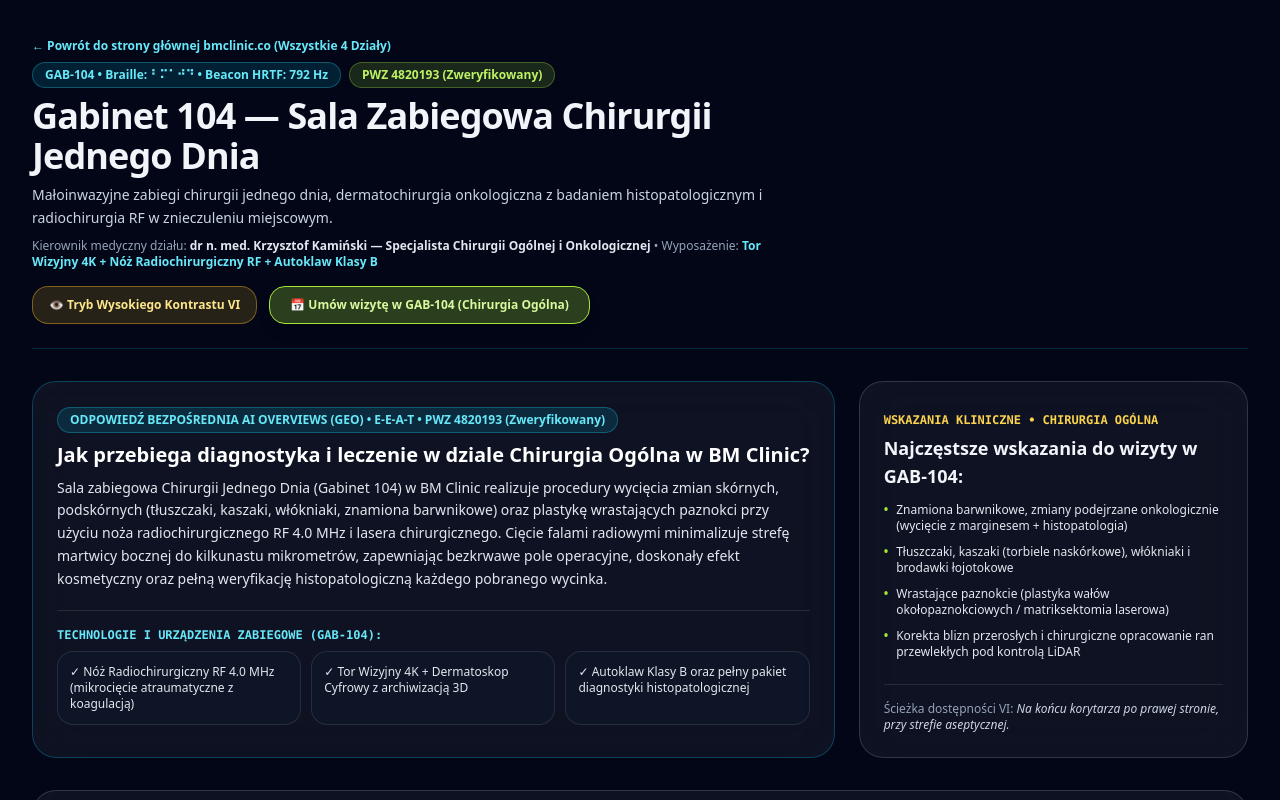
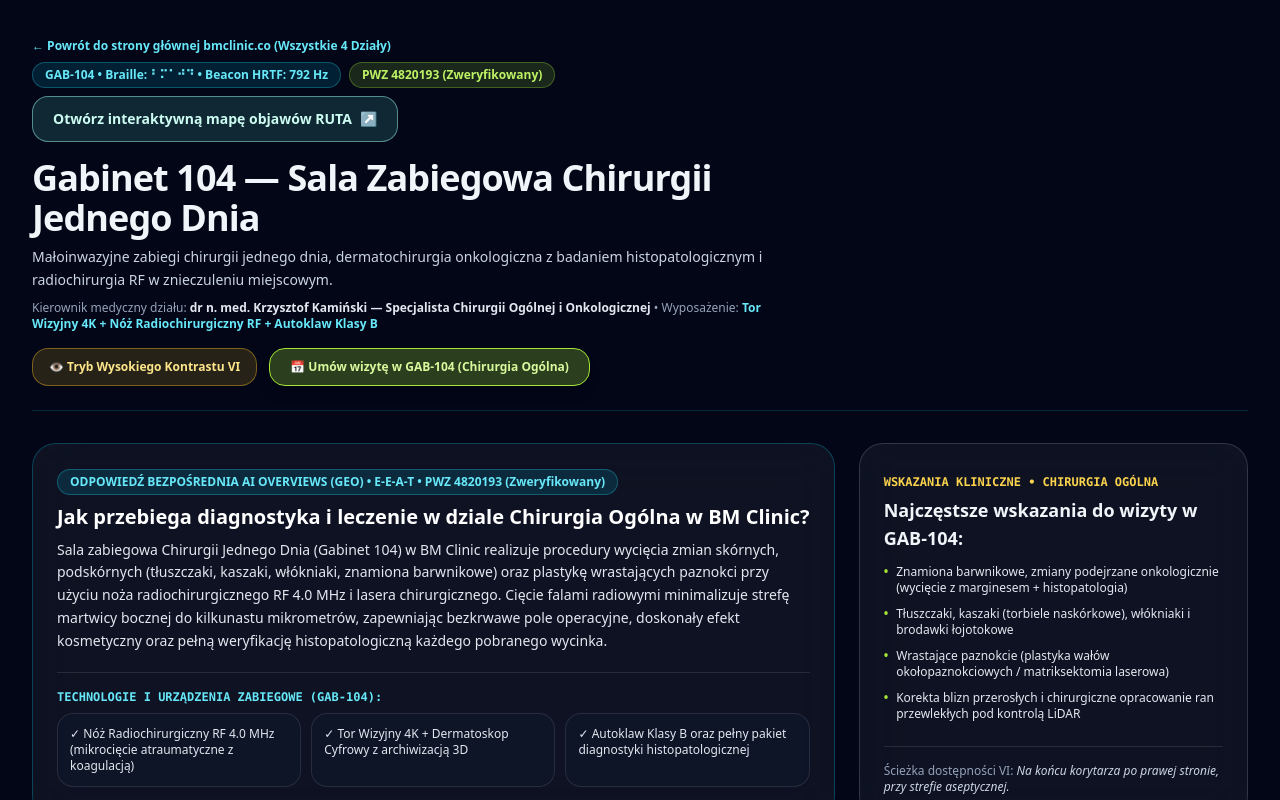
Before and after one commit to teraj-stack/bmclinic.co, a Next.js app: page /chirurgia-ogolna in a window 1280 px wide. Shown: the top 800 px of the page. Built offline with nearby package versions, Linux system fonts and the light colour scheme.

Commit message:
feat(ruta): link all four departments to their interactive maps

```diff
--- a/src/app/[department]/page.tsx
+++ b/src/app/[department]/page.tsx
@@ -90,9 +90,9 @@ export default function DepartmentHubPage({
               {profile.pwzNumber}
             </span>
           </div>
-          {activeSlug === 'proktologia' && (
+          {DEPARTMENT_PROFILES[activeSlug] && (
             <Link
-              href="/ruta/proktologia"
+              href={`/ruta/${activeSlug}`}
               className="mb-4 inline-flex items-center gap-2 rounded-2xl border border-teal-200/50 bg-teal-300/15 px-5 py-3 text-sm font-bold text-teal-100 transition-colors hover:bg-teal-300/25"
             >
               Otwórz interaktywną mapę objawów RUTA <span aria-hidden>↗</span>
```
